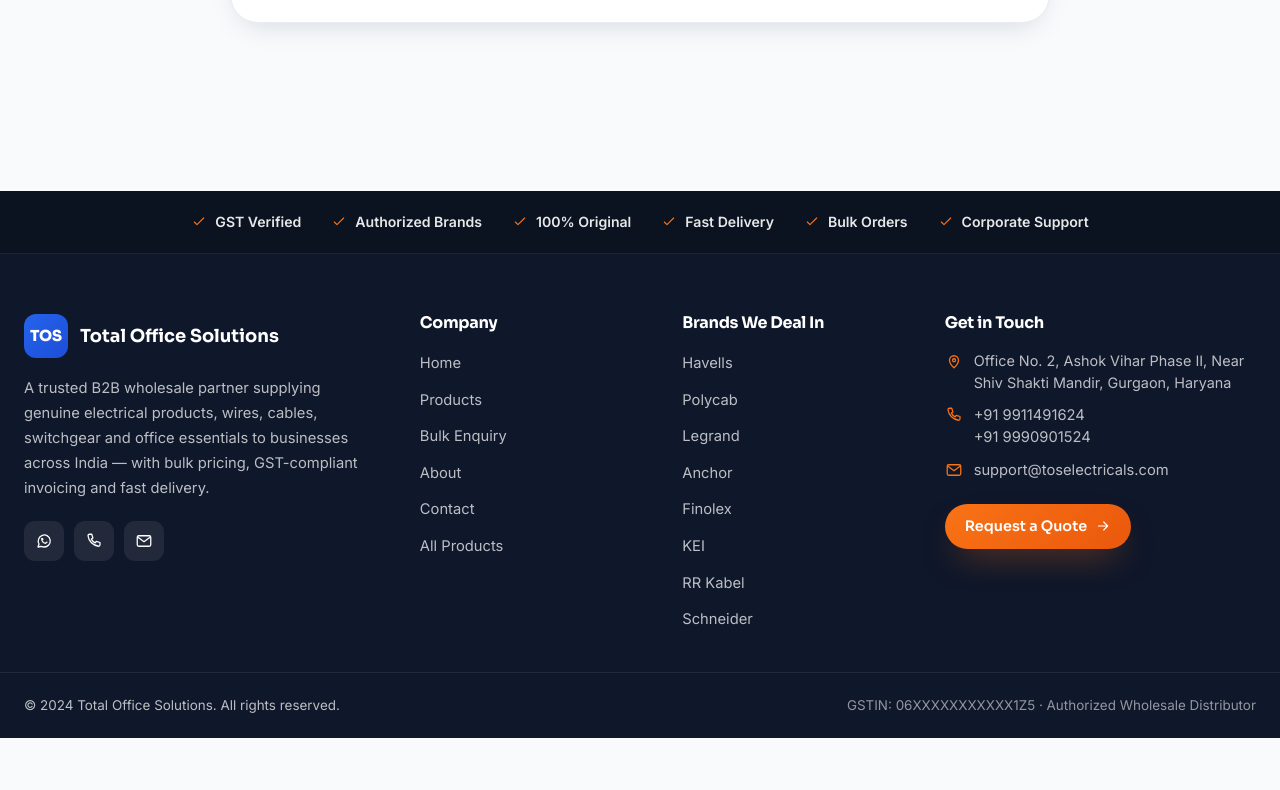
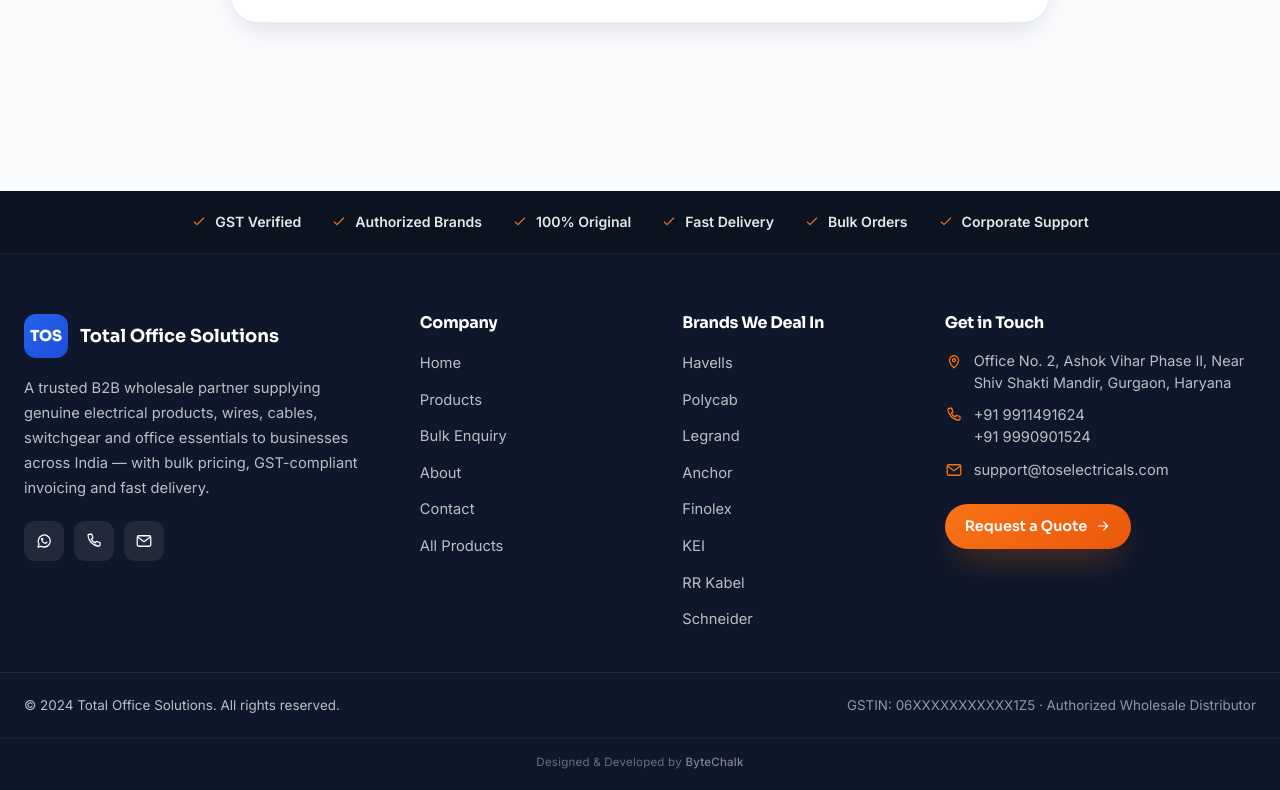
Before and after one commit to Hrishabh8080/tos, a Next.js app: page / in a window 1280 px wide. Shown: the part 5386-6176 px from the top of the page. Before the commit the page ends 6124 px from the top, so only its background shows below. Built offline with nearby package versions, Linux system fonts and the light colour scheme; no server answers; the database is empty.

Commit message:
add branding

```diff
--- a/components/Footer/Footer.jsx
+++ b/components/Footer/Footer.jsx
@@ -92,6 +92,19 @@ const Footer = () => {
           <p className={CSS.gst}>GSTIN: {SITE.gstin} · Authorized Wholesale Distributor</p>
         </div>
       </div>
+
+      <div className={CSS.credit}>
+        <p>
+          Designed &amp; Developed by{" "}
+          <a
+            href="https://www.bytechalk.com"
+            target="_blank"
+            rel="noopener noreferrer"
+          >
+            ByteChalk
+          </a>
+        </p>
+      </div>
     </footer>
   );
 };
--- a/components/Footer/FooterStyle.module.css
+++ b/components/Footer/FooterStyle.module.css
@@ -107,6 +107,30 @@
 }
 .gst { color: rgba(255, 255, 255, .55); }
 
+/* Designer credit */
+.credit {
+  border-top: 1px solid rgba(255, 255, 255, .05);
+  padding: 14px 24px 18px;
+  text-align: center;
+}
+.credit p {
+  margin: 0;
+  font-size: .72rem;
+  letter-spacing: .02em;
+  color: rgba(255, 255, 255, .38);
+}
+.credit a {
+  color: rgba(255, 255, 255, .48);
+  font-weight: 500;
+  text-decoration: none;
+  transition: color .3s ease;
+}
+.credit a:hover,
+.credit a:focus-visible {
+  color: rgba(255, 255, 255, .78);
+  outline: none;
+}
+
 @media (max-width: 900px) {
   .grid { grid-template-columns: 1fr 1fr; gap: 34px; }
   .about { grid-column: 1 / -1; }
```
